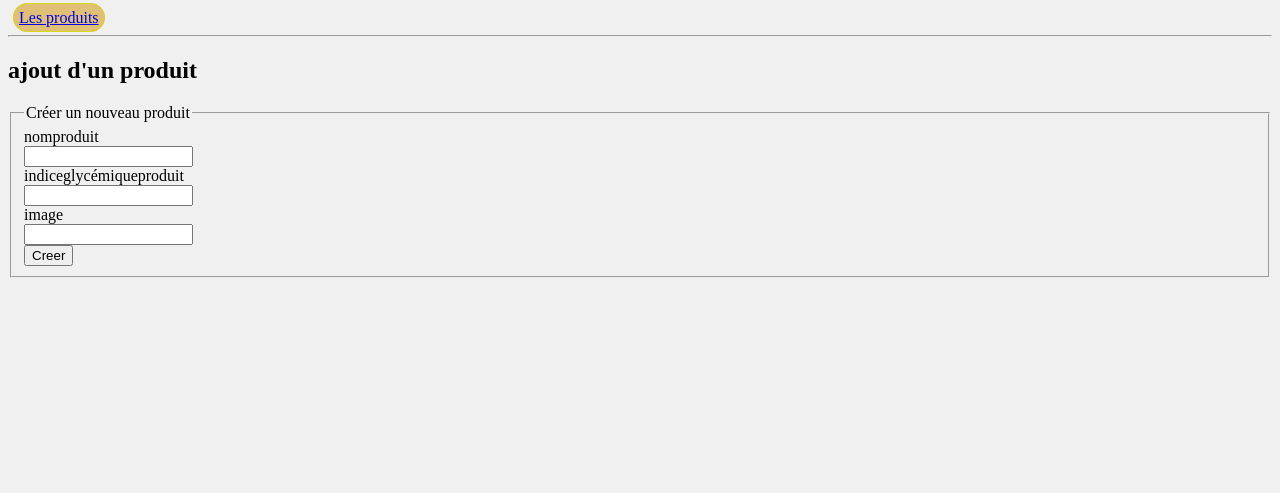
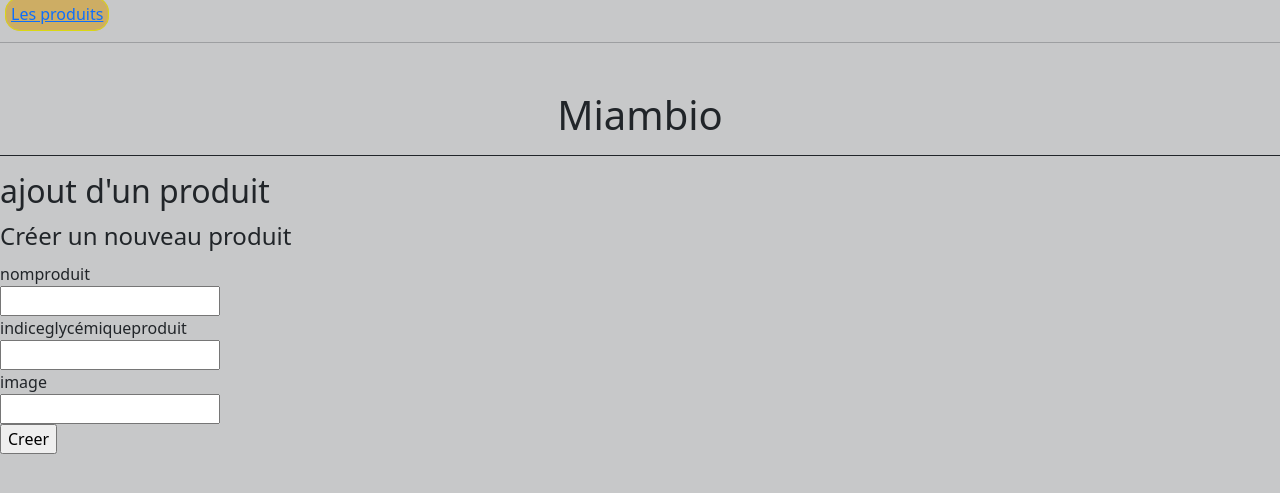
Before and after one commit to agaiffe2-iut90/Miambio, a Flask app: page /produit/add in a window 1280 px wide. Shown: the top 493 px of the page. Run offline with Flask 3, Linux system fonts and the light colour scheme; some libraries are stand-ins or nearby versions.

Commit message:
Update layout.html

```diff
--- a/PROJET FLASK/templates/layout.html
+++ b/PROJET FLASK/templates/layout.html
@@ -3,35 +3,21 @@
 <head>
     <meta charset="utf-8">
     <meta name="viewport" content="width=device-width, initial-scale=1, shrink-to-fit=no">
-    {% block title %}
-        <title>layout</title>
-    {% endblock %}
     <link rel="shortcut icon" href="{{ url_for('static', filename='favicon.ico') }}" >
-    {% block stylesheets %}
-        <link rel="stylesheet" href="{{ url_for('static', filename='mes_styles.css') }}" >
-        {#<link rel="stylesheet" href="{{ url_for('static', filename='bootstrap/css/bootstrap.css') }}" >#}
-    {% endblock %}
+    <link rel="stylesheet" href="{{ url_for('static', filename='mes_styles.css') }}" >
+    <link rel="stylesheet" href="{{ url_for('static', filename='bootstrap/css/bootstrap.css') }}" >
+
 </head>
-<body>
+<body class="bg-dark bg-opacity-25 " >
 {% include('_nav.html') %}
+                <h1 class="text-center mt-5">Miambio</h1>
+            <hr class="barre opacity-100">
+        {% block body %}
+        {% endblock %}
+        {% block javascripts %}
+            <script src="{{ url_for('static', filename='bootstrap/js/bootstrap.js') }}"></script>
+        {% endblock %}
 
 
-
-{% with messages = get_flashed_messages(with_categories=true) %}
-{% if messages %}
-    {% for categorie, message in messages %}
-    <div role="alert" class="alert {{ categorie }}">
-           Information : <strong>{{ message }}</strong>
-    </div>
-    {% endfor %}
-{% endif %}
-{% endwith %}
-
-{% block body %}
-    <h2 style="color:blue">layout.html</h2>
-{% endblock %}
-{% block javascripts %}
-    {#<script src="{{ url_for('static', filename='bootstrap/js/bootstrap.js') }}"></script>#}
-{% endblock %}
 </body>
 </html>
```
